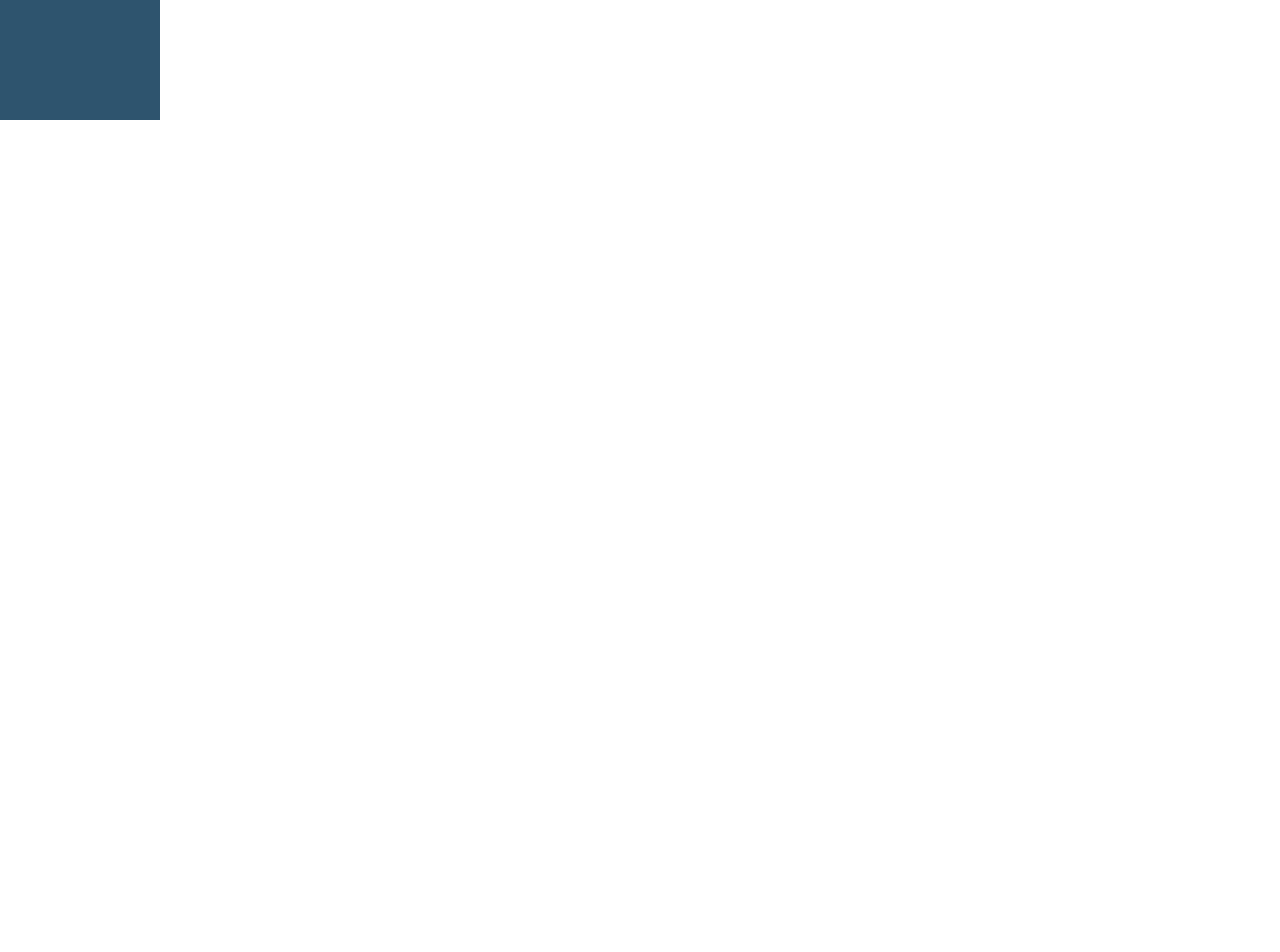
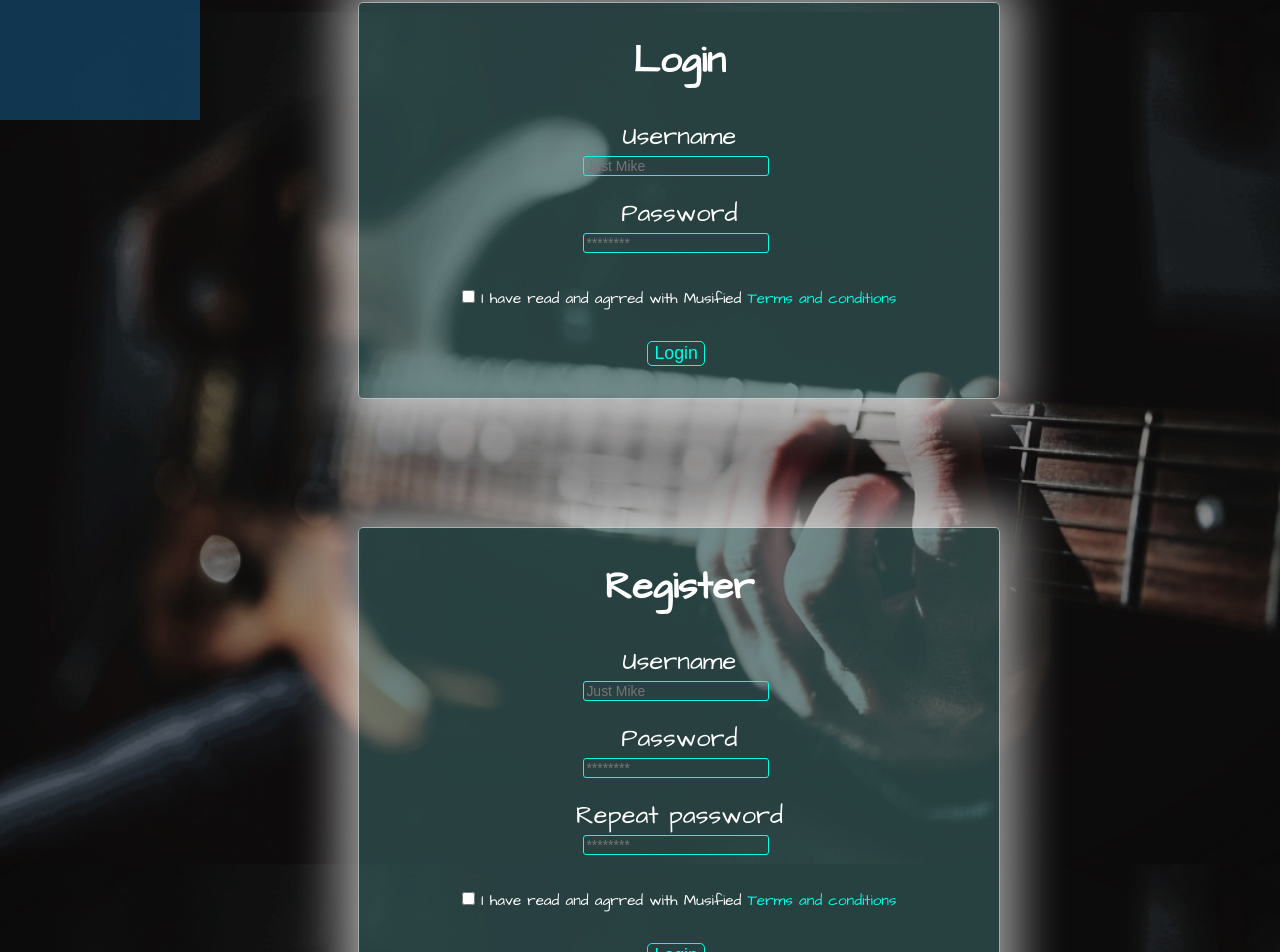
Before and after one commit to StoilTomanov/musified, an Angular app: page / in a window 1280 px wide. Shown: the part 840-1792 px from the top of the page. Before the commit the page ends 800 px from the top, so only its background shows below. Built offline with nearby package versions, Linux system fonts and the light colour scheme.

Commit message:
added authentication forms

```diff
--- a/src/app/app.component.css
+++ b/src/app/app.component.css
@@ -26,7 +26,7 @@ nav#nav ul {
     height: 100%;
     position: fixed;
     top: 79px;
-    width: 120px;
+    width: 160px;
     background-color: rgba(18, 61, 90, 0.877);
     overflow-x: hidden;
     padding-top: 60px;
@@ -56,6 +56,10 @@ nav#control-nav ul li {
 
 nav#nav ul li a {
     text-decoration: none;
+}
+
+div#items {
+    margin-left: -19px;
 }
 
 nav#nav ul li {
@@ -102,7 +106,7 @@ a:hover::before {
 section#hello h1 {
     color: rgb(0, 255, 234);
     font-size: 600%;
-    margin-left: 35%;
+    margin-left: 37%;
     margin-top: 5%;
 }
 
@@ -157,3 +161,98 @@ div#learnBtn button:active {
     font-size: 100%;
     transition: 0.2s;
 }
+
+
+/* Registration form */
+
+div.forms {
+    background-color: rgba(78, 134, 136, 0.432);
+    word-wrap: break-word;
+    border: 1px solid rgba(255, 255, 255, 0.575);
+    box-shadow: 0px 0px 45px 20px rgba(235, 235, 235, 0.616);
+    border-radius: 5px;
+    width: 50%;
+    margin-left: 28%;
+    margin-top: 10%;
+    font-size: 120%;
+}
+
+div.forms h2 {
+    color: rgb(255, 255, 255);
+    text-align: center;
+}
+
+div.forms label {
+    color: rgb(255, 255, 255);
+    display: block;
+    text-align: center;
+    align-items: center;
+    margin-bottom: 2px;
+}
+
+div.forms input {
+    background-color: rgba(255, 255, 255, 0);
+    color: rgb(255, 255, 255);
+    display: block;
+    border: 1px solid rgb(0, 255, 234);
+    border-radius: 3px;
+    font-size: 55%;
+    position: relative;
+    margin-left: 35%;
+    margin-bottom: 20px;
+}
+
+div.forms button {
+    display: block;
+}
+
+div.forms span {
+    color: rgb(255, 255, 255);
+}
+
+a#terms {
+    color: rgb(0, 255, 234);
+}
+
+div.consent-box {
+    display: block;
+    margin-top: 10px;
+}
+
+div.consent-box label.consent-label {
+    display: block;
+    font-size: 60%;
+    margin-top: 35px;
+}
+
+div.consent-box input#checkbox {
+    display: inline-block;
+    margin: 0;
+}
+
+button.submit-btn {
+    color: rgb(0, 255, 234);
+    font-size: 70%;
+    border: 1px solid rgb(0, 255, 234);
+    border-radius: 5px;
+    background-color: rgba(240, 248, 255, 0);
+    margin-left: 45%;
+    margin-bottom: 5%;
+    margin-top: 5%;
+    transition: 0.2s;
+}
+
+button.submit-btn:hover {
+    color: rgb(255, 255, 255);
+    border: 1px solid rgb(255, 255, 255);
+    box-shadow: 0px 0px 20px 5px rgb(255, 255, 255);
+    transition: 0.2s;
+    cursor: pointer;
+    font-size: 72%;
+}
+
+@media screen and (min-width:1536px) {
+    div.forms input {
+        margin-left: 40%;
+    }
+}
--- a/src/app/app.component.html
+++ b/src/app/app.component.html
@@ -18,6 +18,7 @@
                     <ul>
                         <li><a href="javascript:void(0)">Login</a></li>
                         <li><a href="javascript:void(0)">Register</a></li>
+                        <li><a href="javascript:void(0)">Hello, Mike</a></li>
                         <li><a href="javascript:void(0)">Logout</a></li>
                     </ul>
                 </nav>
@@ -26,15 +27,17 @@
                 <ul>
                     <div id="items">
                         <li><a href="javascript:void(0)">Home</a></li>
-                        <li><a href="javascript:void(0)">About</a></li>
+                        <li><a href="javascript:void(0)">Mission</a></li>
                         <li><a href="javascript:void(0)">Contacts</a></li>
-                        <li><a href="javascript:void(0)">Lessons</a></li>
+                        <li><a href="javascript:void(0)">Explore</a></li>
+                        <li><a href="javascript:void(0)">My Lessons</a></li>
                         <li><a href="javascript:void(0)">Profile</a></li>
                     </div>
                 </ul>
             </nav>
         </section>
         <main>
+            Hello page
             <section id="hello">
                 <h1>HELLO</h1>
                 <div>
@@ -49,6 +52,41 @@
                   </button>
                 </div>
             </section>
+
+            <section id="loginPage">
+                <div class="forms">
+                    <form action="" method="">
+                        <h2>Login</h2>
+                        <label for="username">Username</label>
+                        <input id="username" type="text" placeholder="Just Mike">
+                        <label for="password">Password</label>
+                        <input id="password" type="password" placeholder="********">
+                        <div class="consent-box">
+                            <label class="consent-label"><input id="checkbox" type="checkbox"> I have read and agrred with Musified <a id="terms" href="javascript:void(0)"> Terms and conditions</a></label>
+                        </div>
+                        <button type="submit" class="submit-btn">Login</button>
+                    </form>
+                </div>
+            </section>
+
+            <section id="registerPage">
+                <div class="forms">
+                    <form action="" method="">
+                        <h2>Register</h2>
+                        <label for="username">Username</label>
+                        <input id="username" type="text" placeholder="Just Mike">
+                        <label for="password">Password</label>
+                        <input id="password" type="password" placeholder="********">
+                        <label for="repeatPassword">Repeat password</label>
+                        <input id="repeatPassword" type="password" placeholder="********">
+                        <div class="consent-box">
+                            <label class="consent-label"><input id="checkbox" type="checkbox"> I have read and agrred with Musified<a id="terms" href="javascript:void(0)"> Terms and conditions</a></label>
+                        </div>
+                        <button type="submit" class="submit-btn">Login</button>
+                    </form>
+                </div>
+            </section>
+
         </main>
 
         <!-- Footer -->
```
